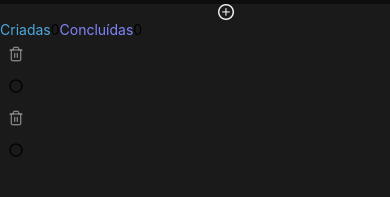
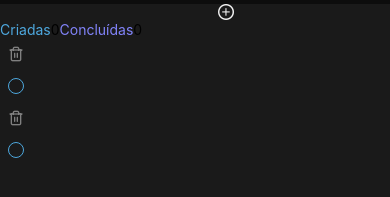
Before and after one commit to ElijahJunnior/react_native_02_todo, a React Native app: screen / in a window 390 px wide. Shown: the part 193-390 px from the top of the page. Built offline with nearby package versions, Linux system fonts and the light colour scheme.

Commit message:
finalzando componente checkbox

```diff
--- a/src/components/Checkbox/index.tsx
+++ b/src/components/Checkbox/index.tsx
@@ -1,12 +1,42 @@
-import { TouchableHighlight } from "react-native";
+import { TouchableWithoutFeedback, View } from "react-native";
 
-import Icons from "@expo/vector-icons/MaterialIcons";
+import Icons from "@expo/vector-icons/Feather";
 import { styles } from "./styles";
+import { useState } from "react";
 
-export function Checkbox() {
+interface IProps {
+  onPress?: () => void;
+  checked?: boolean;
+}
+
+export function Checkbox({ checked, onPress }: IProps) {
+  const [pressed, setPressed] = useState(false);
+
+  const state_style =
+    checked === true
+      ? pressed
+        ? styles.checked_pressed
+        : styles.checked_unpressed
+      : pressed
+      ? styles.unchecked_pressed
+      : styles.unchecked_unpressed;
+
   return (
-    <TouchableHighlight style={styles.container}>
-      <Icons name="radio-button-unchecked" style={{ fontSize: 16 }} />
-    </TouchableHighlight>
+    <TouchableWithoutFeedback
+      onPress={onPress}
+      onPressIn={() => setPressed(true)}
+      onPressOut={() => setPressed(false)}
+    >
+      <View style={styles.container}>
+        <View
+          style={{
+            ...styles.check,
+            ...state_style,
+          }}
+        >
+          {checked === true && <Icons name={"check"} style={styles.icon} />}
+        </View>
+      </View>
+    </TouchableWithoutFeedback>
   );
 }
--- a/src/components/Checkbox/styles.ts
+++ b/src/components/Checkbox/styles.ts
@@ -1,4 +1,5 @@
 import { StyleSheet } from "react-native";
+import { colors } from "../../shared/colors_styles";
 
 export const styles = StyleSheet.create({
   container: {
@@ -6,5 +7,36 @@ export const styles = StyleSheet.create({
     height: 32,
     justifyContent: "center",
     width: 32,
+  },
+  check: {
+    alignItems: "center",
+    borderRadius: 16,
+    borderStyle: "solid",
+    borderWidth: 1,
+    height: 16,
+    justifyContent: "center",
+    width: 16,
+  },
+  checked_pressed: {
+    backgroundColor: colors.purple,
+    borderColor: colors.purple
+  },
+  unchecked_pressed: {
+    backgroundColor: colors.blue_dark + "33",
+    borderColor: colors.blue_dark
+  },
+  checked_unpressed: {
+    backgroundColor: colors.purple_dark,
+    borderColor: colors.purple_dark
+
+  },
+  unchecked_unpressed: {
+    backgroundColor: "transparent",
+    borderColor: colors.blue
+  },
+  icon: {
+    fontSize: 10,
+    color: colors.gray_100
   }
+
 })
--- a/src/components/TaskItem/index.tsx
+++ b/src/components/TaskItem/index.tsx
@@ -3,8 +3,11 @@ import { Text, TouchableOpacity, View } from "react-native";
 import { styles } from "./styles";
 import { ButtonDelete } from "../ButtonDelete";
 import { Checkbox } from "../Checkbox";
+import { useState } from "react";
 
 export function TaskItem() {
+  const [checked, setChecked] = useState(false);
+
   return (
     <View>
       <TouchableOpacity>
@@ -12,7 +15,10 @@ export function TaskItem() {
       </TouchableOpacity>
       <Text></Text>
       <ButtonDelete />
-      <Checkbox />
+      <Checkbox
+        checked={checked}
+        onPress={() => setChecked((preview) => !preview)}
+      />
     </View>
   );
 }
```
